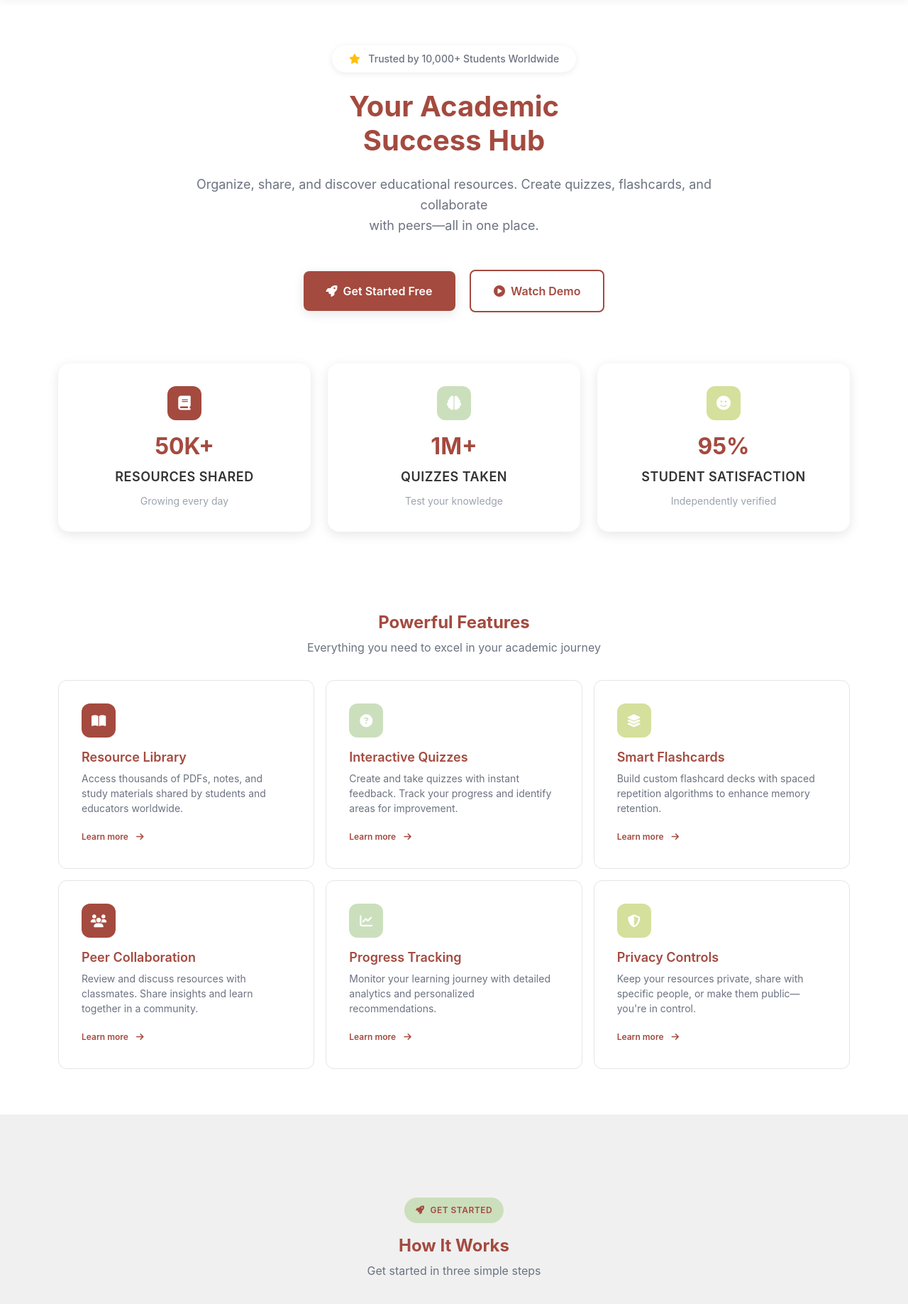
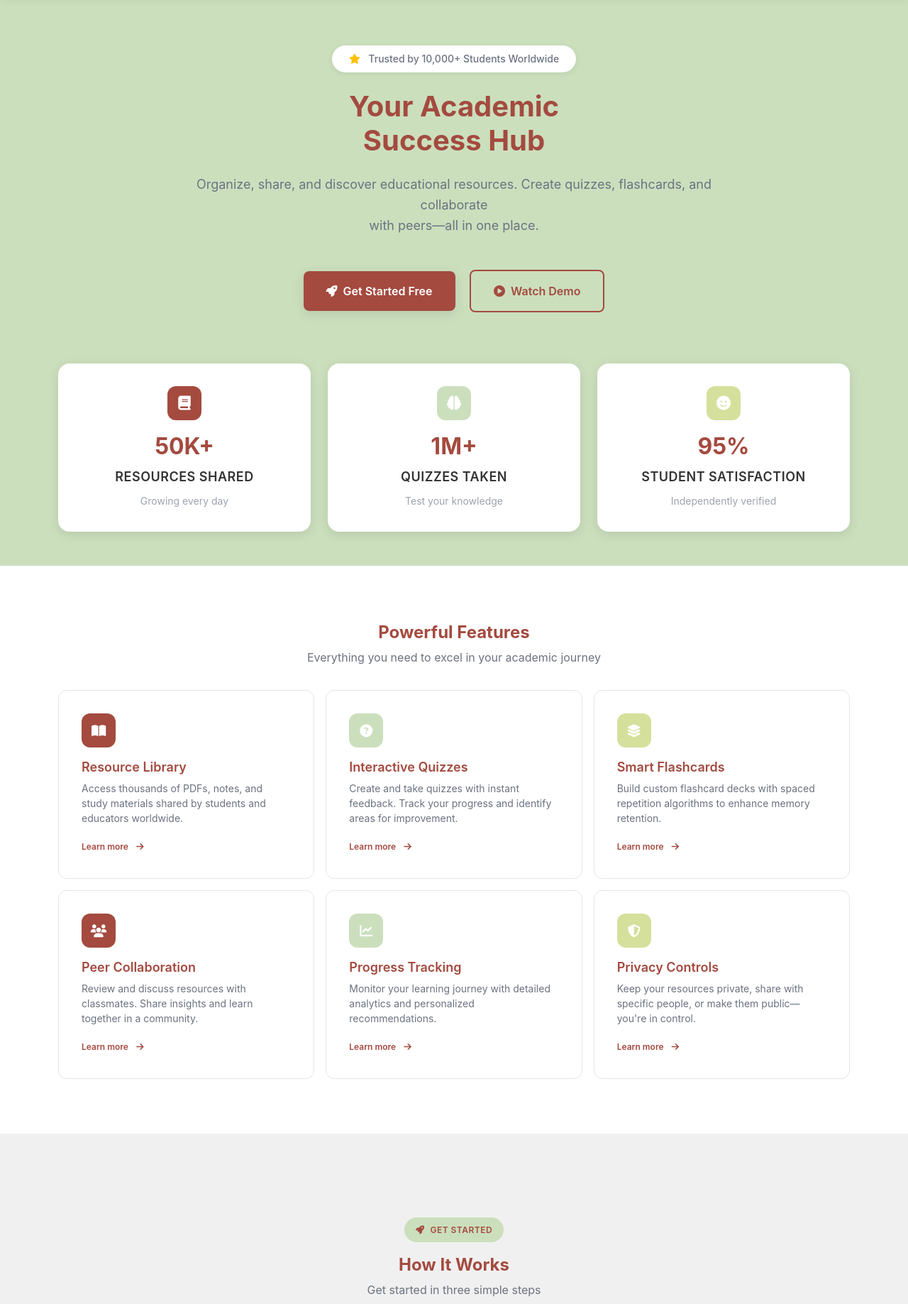
Before and after one commit to cdanpc/CSIT327-G5-PaperTrail, a Django app: page / in a window 1280 px wide. Shown: the part 75-1912 px from the top of the page at 71% size. Run offline with Django 5.2, Linux system fonts and the light colour scheme.

Commit message:
Cabataña(style): add sage green bg to home

```diff
--- a/static/css/landing.css
+++ b/static/css/landing.css
@@ -4,7 +4,7 @@
 
 /* Hero Section */
 .hero-section {
-    background: var(--bg-light-cream);
+    background: var(--color-ui-30);
     padding: var(--spacing-2xl) 0 var(--spacing-xl);
     min-height: 85vh;
     display: flex;
@@ -135,9 +135,9 @@
 
 /* Features Section */
 .features-section {
-    padding: var(--spacing-2xl) 0;
+    padding: 10px;
     background: var(--bg-white);
-    min-height: 85vh;
+    min-height: 100vh;
     display: flex;
     align-items: center;
 }
```
